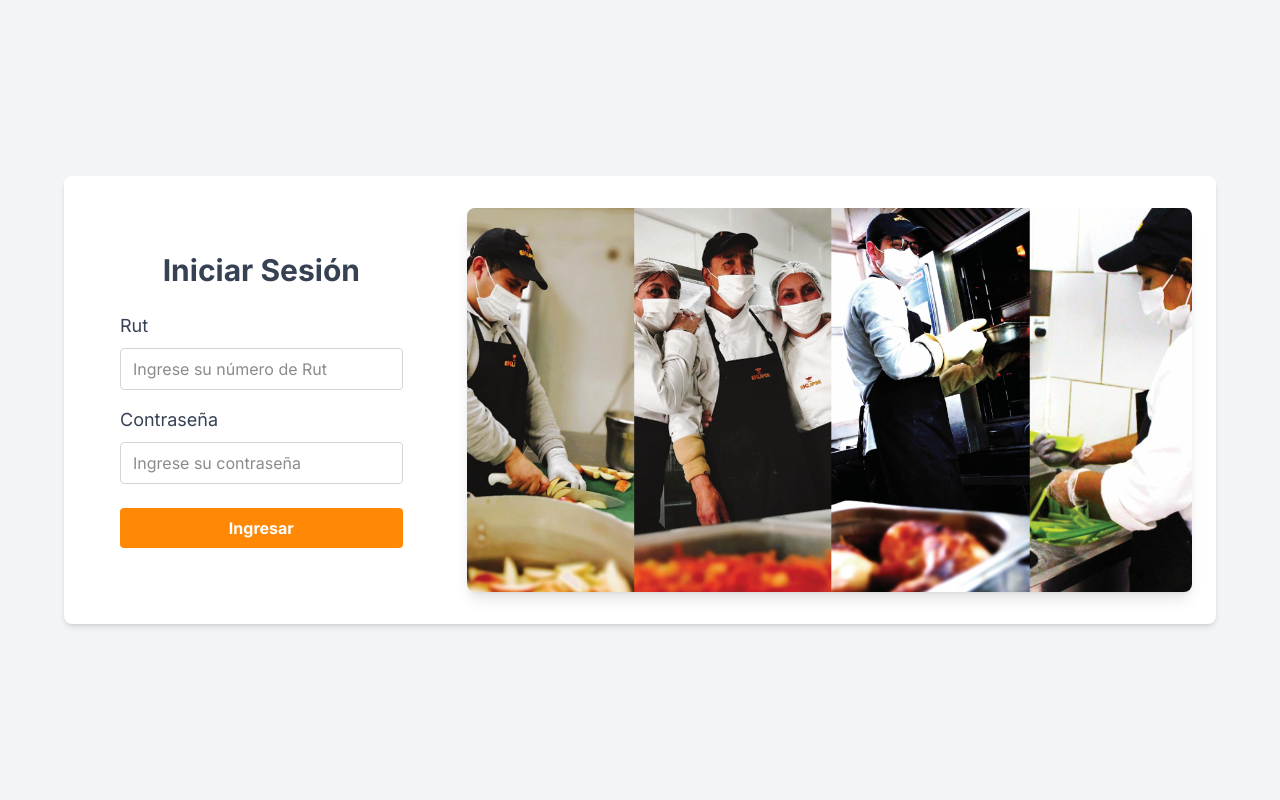
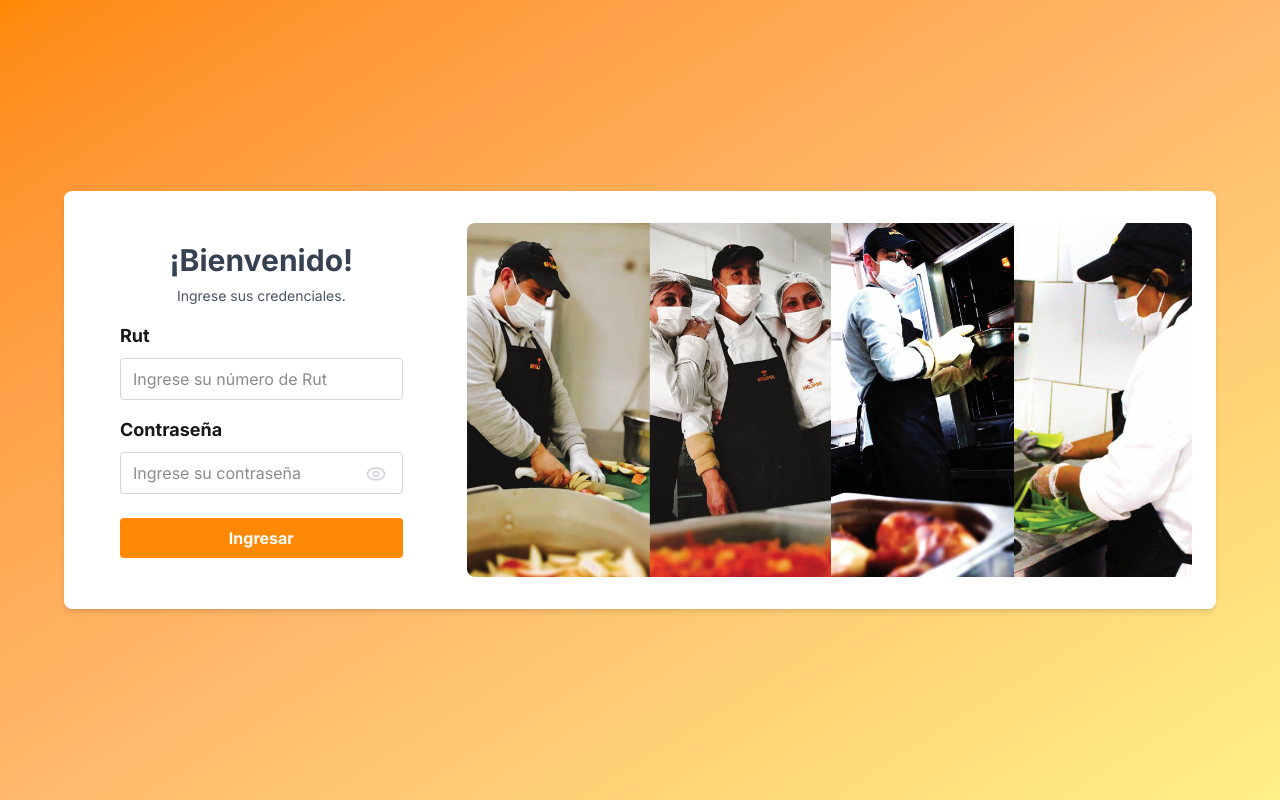
Before and after one commit to JoshirC/frontend-EKL, a Next.js app: page /auth/login in a window 1280 px wide. Built offline with nearby package versions, Linux system fonts and the light colour scheme.

Commit message:
fix: diseño de login

```diff
--- a/src/app/auth/login/page.tsx
+++ b/src/app/auth/login/page.tsx
@@ -13,6 +13,8 @@ import { validarRut } from "@/utils/validarRut";
 export default function Login() {
   const [rut, setRut] = useState("");
   const [contrasena, setContrasena] = useState("");
+  const [mostrarContrasena, setMostrarContrasena] = useState(false);
+
   const [showAlert, setShowAlert] = useState(false);
   const [alertType, setAlertType] = useState<
     "exitoso" | "error" | "advertencia"
@@ -47,9 +49,7 @@ export default function Login() {
     },
   });
 
-  // Función para validar que no haya caracteres peligrosos
   const contieneCaracteresPeligrosos = (texto: string) => {
-    // Puedes ajustar la expresión regular según tus necesidades
     const regex = /['";_]/;
     return regex.test(texto);
   };
@@ -61,9 +61,7 @@ export default function Login() {
       setAlertMessage("El RUT debe ser sin puntos y con guión.");
       setShowAlert(true);
       return;
-    }
-    // Validación básica para evitar inyección SQL
-    else if (
+    } else if (
       contieneCaracteresPeligrosos(rut) ||
       contieneCaracteresPeligrosos(contrasena)
     ) {
@@ -73,7 +71,7 @@ export default function Login() {
       return;
     } else {
       try {
-        const result = await login({
+        await login({
           variables: {
             loginUserInput: {
               rut,
@@ -91,38 +89,42 @@ export default function Login() {
   };
 
   return (
-    <div className="flex flex-col items-center justify-center min-h-screen bg-gray-100 p-4 sm:p-8">
+    <div className="flex flex-col items-center justify-center min-h-screen bg-gradient-to-br from-orange-400 via-orange-300 to-yellow-200 py-4 px-6 sm:p-8">
       <div className="bg-white shadow-md rounded-lg py-6 sm:py-8 px-4 sm:px-6 w-full max-w-6xl">
+        {showAlert && (
+          <div>
+            <Alert
+              type={alertType}
+              message={alertMessage}
+              onClose={() => setShowAlert(false)}
+              modal={true}
+            />
+          </div>
+        )}
         <div className="flex flex-col lg:grid lg:grid-cols-3 gap-6 sm:gap-8">
-          {/* Columna Imagen - Ahora arriba en móvil */}
+          {/* Columna Imagen */}
           <div className="col-span-1 lg:col-span-2 flex items-center justify-center order-first lg:order-last">
-            <div className="relative w-full h-48 sm:h-64 lg:h-96">
+            <div className="rounded-lg overflow-hidden h-full  w-full">
               <Image
                 src="/login.png"
                 alt="Imagen de inicio de sesión"
-                fill
-                className="rounded-lg shadow-lg object-cover"
-                priority
+                width={800}
+                height={600}
               />
             </div>
           </div>
+
           {/* Columna Formulario */}
           <div className="col-span-1 flex flex-col justify-center mx-4 sm:mx-8">
             <h1 className="text-2xl sm:text-3xl text-center font-bold text-gray-700">
-              Iniciar Sesión
+              ¡Bienvenido!
             </h1>
-            <div className="mt-4 sm:mt-6">
-              {showAlert && (
-                <Alert
-                  type={alertType}
-                  message={alertMessage}
-                  onClose={() => setShowAlert(false)}
-                  modal={true}
-                />
-              )}
-            </div>
+            <p className="text-sm text-center text-gray-600 mt-2">
+              Ingrese sus credenciales.
+            </p>
             <form onSubmit={handleSubmit}>
-              <label className="block text-base sm:text-lg font-semi-bold text-gray-700 mb-2">
+              {/* RUT */}
+              <label className="block text-base sm:text-lg font-bold mb-2 mt-4">
                 Rut
               </label>
               <div className="flex items-center border border-gray-300 rounded">
@@ -137,12 +139,13 @@ export default function Login() {
                 />
               </div>
 
-              <label className="block text-base sm:text-lg font-semi-bold text-gray-700 mb-2 mt-4">
+              {/* Contraseña */}
+              <label className="block text-base sm:text-lg font-bold mb-2 mt-4">
                 Contraseña
               </label>
-              <div className="flex items-center border border-gray-300 rounded">
+              <div className="flex items-center border border-gray-300 rounded relative">
                 <input
-                  type="password"
+                  type={mostrarContrasena ? "text" : "password"}
                   placeholder="Ingrese su contraseña"
                   className="w-full px-3 py-2 text-sm sm:text-base focus:outline-none"
                   value={contrasena}
@@ -150,7 +153,64 @@ export default function Login() {
                   disabled={loading}
                   required
                 />
+                <button
+                  type="button"
+                  className="absolute right-3 text-sm text-gray-300 hover:text-orange-500"
+                  onClick={() => setMostrarContrasena(!mostrarContrasena)}
+                >
+                  {mostrarContrasena ? (
+                    <>
+                      <svg
+                        xmlns="http://www.w3.org/2000/svg"
+                        className="inline w-5 h-5 mr-1"
+                        fill="none"
+                        viewBox="0 0 24 24"
+                        stroke="currentColor"
+                      >
+                        <path
+                          strokeLinecap="round"
+                          strokeLinejoin="round"
+                          strokeWidth={2}
+                          d="M13.875 18.825A10.05 10.05 0 0112 19c-5 0-9-4.03-9-9s4-9 9-9c1.02 0 2.01.17 2.94.48M15 12a3 3 0 11-6 0 3 3 0 016 0z"
+                        />
+                        <path
+                          strokeLinecap="round"
+                          strokeLinejoin="round"
+                          strokeWidth={2}
+                          d="M19.07 4.93l-14.14 14.14"
+                        />
+                      </svg>
+                    </>
+                  ) : (
+                    <>
+                      <svg
+                        xmlns="http://www.w3.org/2000/svg"
+                        className="inline w-5 h-5 mr-1"
+                        fill="none"
+                        viewBox="0 0 24 24"
+                        stroke="currentColor"
+                      >
+                        <path
+                          strokeLinecap="round"
+                          strokeLinejoin="round"
+                          strokeWidth={2}
+                          d="M1.458 12C2.732 7.943 6.523 5 12 5c5.477 0 9.268 2.943 10.542 7-1.274 4.057-5.065 7-10.542 7-5.477 0-9.268-2.943-10.542-7z"
+                        />
+                        <circle
+                          cx="12"
+                          cy="12"
+                          r="3"
+                          stroke="currentColor"
+                          strokeWidth={2}
+                          fill="none"
+                        />
+                      </svg>
+                    </>
+                  )}
+                </button>
               </div>
+
+              {/* Botón Ingresar */}
               <button
                 type="submit"
                 className="mt-6 bg-orange-400 hover:bg-orange-500 text-white font-bold py-2 px-4 rounded w-full transition duration-300 text-sm sm:text-base disabled:opacity-50"
```
